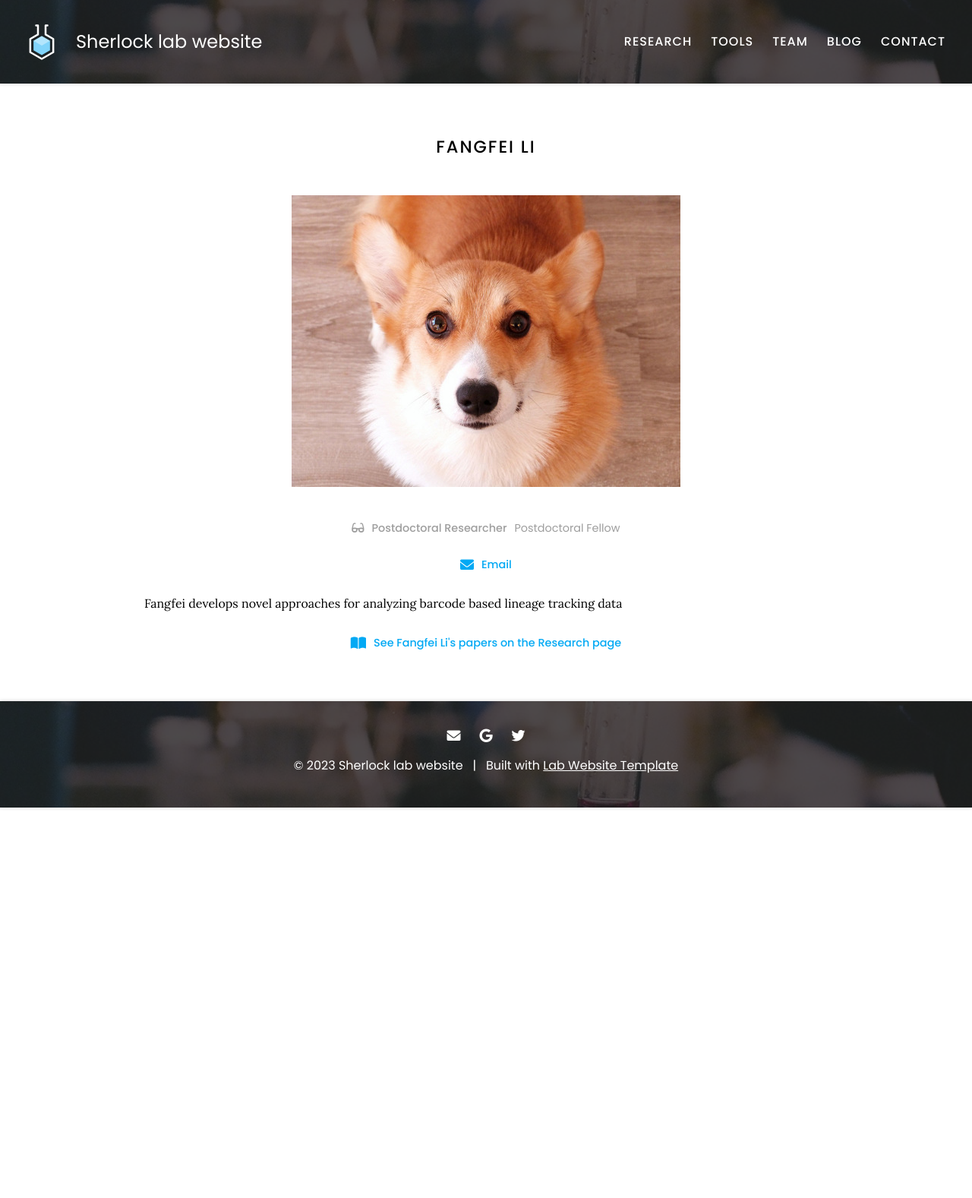
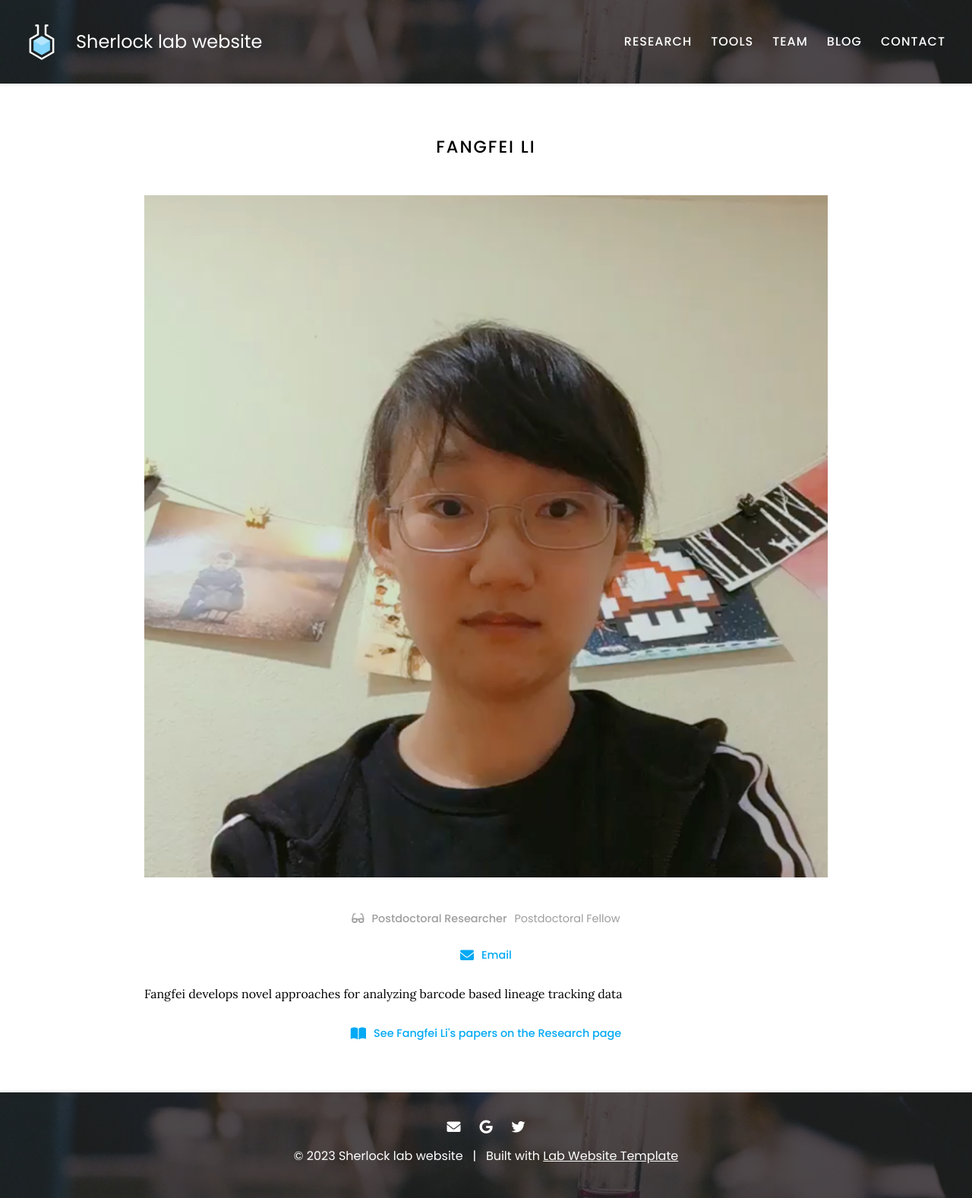
Before and after one commit to gsherloc/sherlock_lab, a Jekyll site: the page built from _members/fangfei-li.md, in a window 1280 px wide. Shown: the whole page at 76% size. Built offline with Jekyll 4.4.1, drawn with Linux system fonts in a browser that asks for light colours; before the commit the page ends 1063 px from its top, so only the background shows below that.

Commit message:
Update fangfei-li.md

```diff
--- a/_members/fangfei-li.md
+++ b/_members/fangfei-li.md
@@ -1,6 +1,6 @@
 ---
 name: Fangfei Li
-image: images/member.jpg
+image: images/fangfei_li.png
 description: Postdoctoral Fellow
 role: postdoc
 aliases:
```
